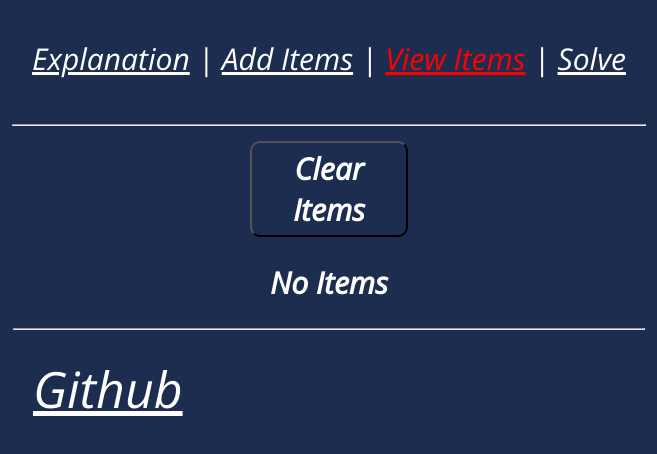
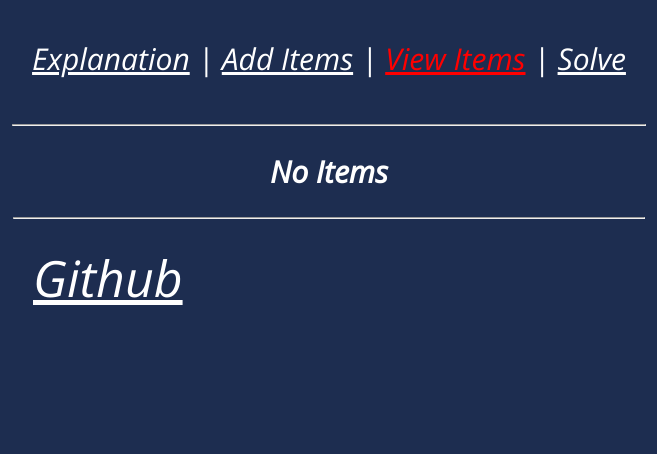
Before and after one commit to 18chiatt/creative3, a Vue app: page /viewItems in a window 1280 px wide. Shown: the top 454 px of the page, without its empty margins (311-968 px from the left). Built offline with nearby package versions, Linux system fonts and the light colour scheme.

Commit message:
made clear button conditionally show up:

```diff
--- a/src/views/viewItems.vue
+++ b/src/views/viewItems.vue
@@ -1,6 +1,6 @@
 <template>
   <div class="holder">
-    <button v-on:click="clear()">Clear Items</button>
+    <button v-show="empty" v-on:click="clear()">Clear Items</button>
     <ItemView :products="this.products"></ItemView>
     <Footer></Footer>
   </div>
@@ -18,6 +18,9 @@ export default {
   computed: {
     products: function() {
       return this.$root.$data.products;
+    },
+    empty: function() {
+      return this.$root.$data.products.length !== 0;
     }
   },
   methods: {
```
